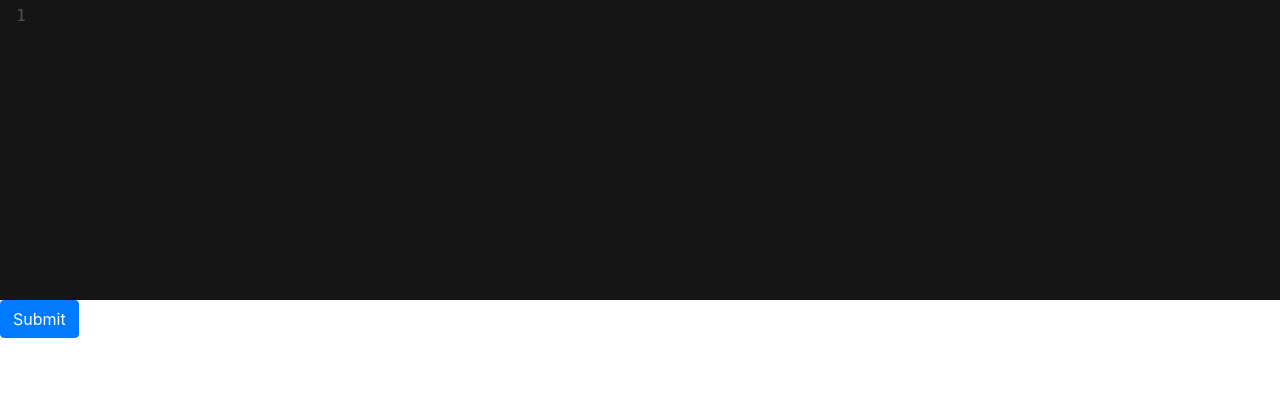
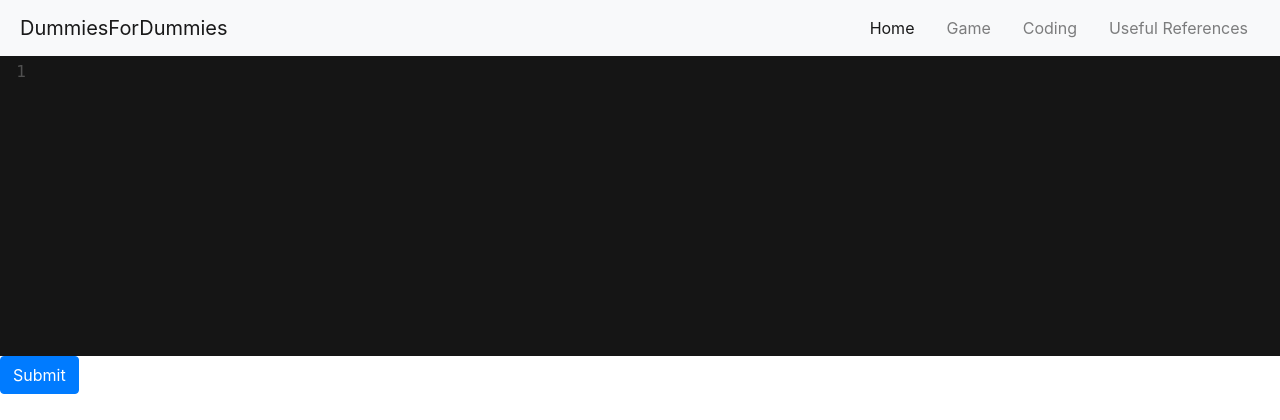
Before and after one commit to KawshikManikantan/DummiesForDummies, a Flask app: page / in a window 1280 px wide. Shown: the top 420 px of the page. Run offline with Flask 2, Linux system fonts and the light colour scheme; some libraries are stand-ins or nearby versions.

Commit message:
Created a basic navigation bar in the layout.html as it would be present in all the pages

```diff
--- a/WebApp/templates/layout.html
+++ b/WebApp/templates/layout.html
@@ -11,6 +11,28 @@
     {% endblock head %}
 </head>
 <body>
+    <nav class="navbar navbar-expand-lg navbar-light bg-light">
+        <span class="navbar-brand mx-1">DummiesForDummies</span>
+        <button class="navbar-toggler" type="button" data-toggle="collapse" data-target="#navbarSupportedContent" aria-controls="navbarSupportedContent" aria-expanded="false" aria-label="Toggle navigation">
+            <span class="navbar-toggler-icon"></span>
+        </button>
+        <div class="collapse navbar-collapse justify-content-end" id="navbarSupportedContent">
+            <ul class="navbar-nav">
+                <li class="nav-item mx-2">
+                    <a href="#" class="nav-link active">Home</a>
+                </li>
+                <li class="nav-item mx-2">
+                    <a href="#" class="nav-link">Game</a>
+                </li>
+                <li class="nav-item mx-2">
+                    <a href="#" class="nav-link">Coding</a>
+                </li>
+                <li class="nav-item mx-2">
+                    <a href="#" class="nav-link">Useful References</a>
+                </li>
+            </ul>
+        </div>
+    </nav>
     {% block body %}
     {% endblock body %}
 </body>
```
